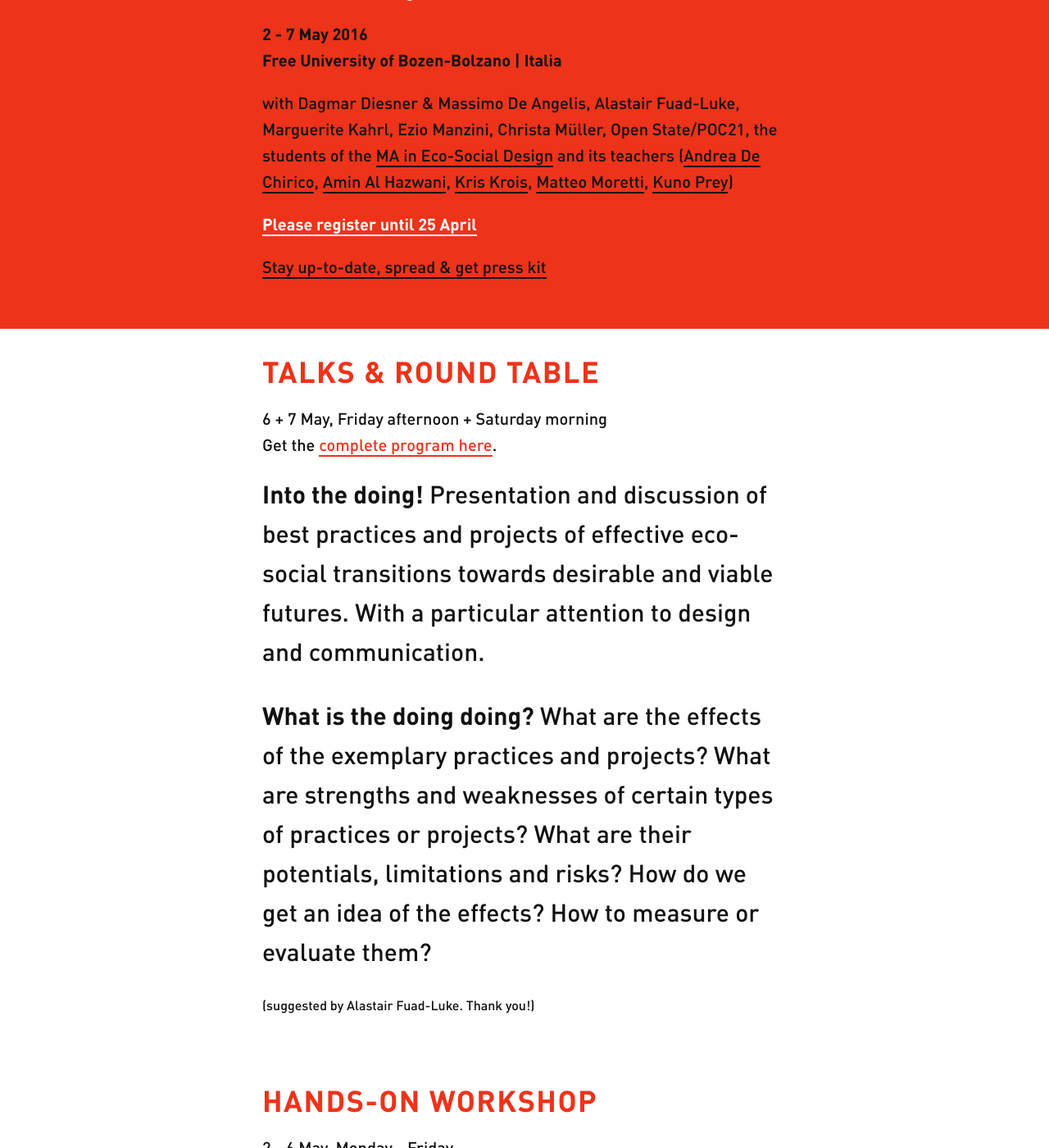
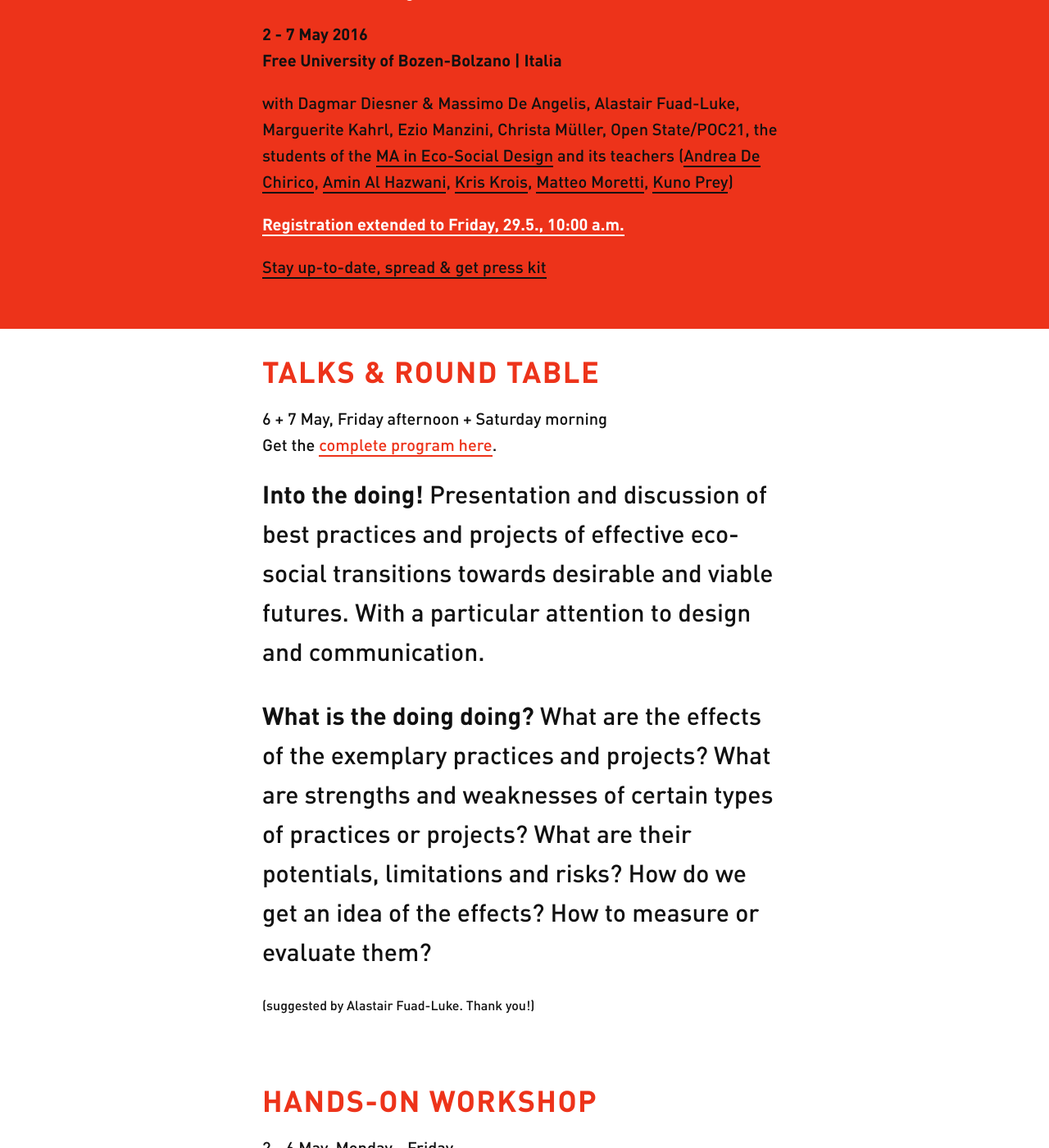
Before and after one commit to aminalhazwani/designdisaster2016.unibz.it, a Jekyll site: the page built from index.html, in a window 1280 px wide and 1400 px high, scrolled down 579 px. Shown: the whole window at 82% size. Built offline with Jekyll 4.4.1, drawn with Linux system fonts in a browser that asks for light colours; some of the changed text lies outside the part shown.

Commit message:
[edit] registration

```diff
--- a/index.html
+++ b/index.html
@@ -18,7 +18,7 @@ layout: default
         with Dagmar Diesner & Massimo De Angelis, Alastair Fuad-Luke, Marguerite Kahrl, Ezio Manzini, Christa Müller, Open State/POC21, the students of the <a href="http://designdisaster.unibz.it/MA/"> MA in Eco-Social Design</a> and its teachers (<a href="http://www.andreadechirico.com/">Andrea De Chirico</a>, <a href="http://aminalhazwani.com/">Amin Al Hazwani</a>, <a href="http://pro2.unibz.it/projects/blogs/bydesignorbydisaster/kris-krois/">Kris Krois</a>, <a href="http://portfolio.matteomoretti.com/">Matteo Moretti</a>, <a href="http://pro2.unibz.it/projects/blogs/bydesignorbydisaster/kuno-prey/">Kuno Prey</a>)
       </p>
       <p class="bold white">
-        <a href="https://ebms.public.scientificnet.org/emc00/PublicSignIn.aspx?OrgCode=20&EvtID=9045&CC=116031603651&SessionID=felfb2ej1fgk&DictSeq=29&Lang=GB&AppCode=REG&CultureInfo=en-US">Please register until 25 April</a>
+        <a href="https://ebms.public.scientificnet.org/emc00/PublicSignIn.aspx?OrgCode=20&EvtID=9045&CC=116031603651&SessionID=felfb2ej1fgk&DictSeq=29&Lang=GB&AppCode=REG&CultureInfo=en-US">Registration extended to Friday, 29.5., 10:00 a.m.</a>
       </p>
       <p class="black">
         <a href="#stayupdate">Stay up-to-date, spread & get press kit</a>
@@ -52,7 +52,7 @@ layout: default
       Lead by <a href="{{ site.url }}speakers/openstate/">Open State / POC21</a>. Read more about it on the <a class="red" href="{{ site.url }}program">program page</a>.
     </p>
     <p>
-      <a href="https://ebms.public.scientificnet.org/emc00/PublicSignIn.aspx?OrgCode=20&EvtID=9045&CC=116031603651&SessionID=felfb2ej1fgk&DictSeq=29&Lang=GB&AppCode=REG&CultureInfo=en-US">Please register until 25 April</a>
+      <a href="https://ebms.public.scientificnet.org/emc00/PublicSignIn.aspx?OrgCode=20&EvtID=9045&CC=116031603651&SessionID=felfb2ej1fgk&DictSeq=29&Lang=GB&AppCode=REG&CultureInfo=en-US">Registration extended to Friday, 29.5., 10:00 a.m.</a>
     </p>
   </div>
 </section>
--- a/program/index.html
+++ b/program/index.html
@@ -17,7 +17,7 @@ title: Program – By Design or by Disaster 2016
           6 + 7 May, Friday + Saturday:<b> <a href="#talks">Talks & Talking</a></b><br>
           6 + 7 May, Friday + Saturday:<b> <a href="#kids">Kid's Program</a></b></p>
 
-      <p class="bold white"><a href="https://ebms.public.scientificnet.org/emc00/PublicSignIn.aspx?OrgCode=20&EvtID=9045&CC=116031603651&SessionID=felfb2ej1fgk&DictSeq=29&Lang=GB&AppCode=REG&CultureInfo=en-US">Please register until 25 April</a></p>
+      <p class="bold white"><a href="https://ebms.public.scientificnet.org/emc00/PublicSignIn.aspx?OrgCode=20&EvtID=9045&CC=116031603651&SessionID=felfb2ej1fgk&DictSeq=29&Lang=GB&AppCode=REG&CultureInfo=en-US">Registration extended to Friday, 29.5., 10:00 a.m.</a></p>
 
           <p class="black">This year the conference goes along with the sustainability festival organized by students of the university, 5 – 7 May. While the festival tackles all kind of sustainabilty-related issues, the By Design or by Disaster (DoD16) focusses on design and communication for sustainable developments, as already on the conferences <a href="http://pro2.unibz.it/projects/blogs/bydesignorbydisaster/conference/">By Design or by Disaster 2013</a> and <a href="http://glocaldesign.unibz.it/">Glocal Design Spring 2015</a>. DoD16 and the sustainability festival join forces for the <a href="#workshop">hands-on workshop</a>, where the community garden of unibz will be created. Friday afternoon and Saturday will be dedicated to <a href="#talks">Talks & Talking</a>, with our guests from Art, Design, Activism and Social Sciences.</p>
 
```
